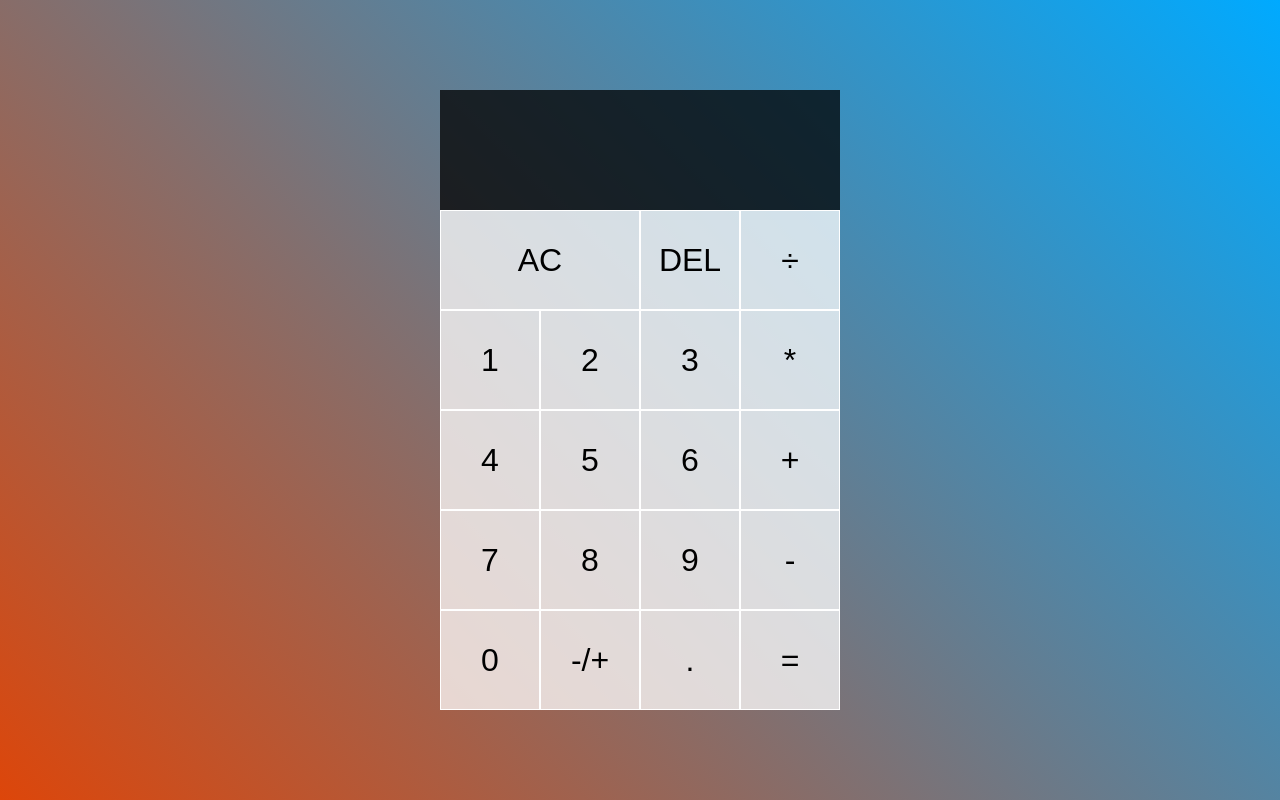
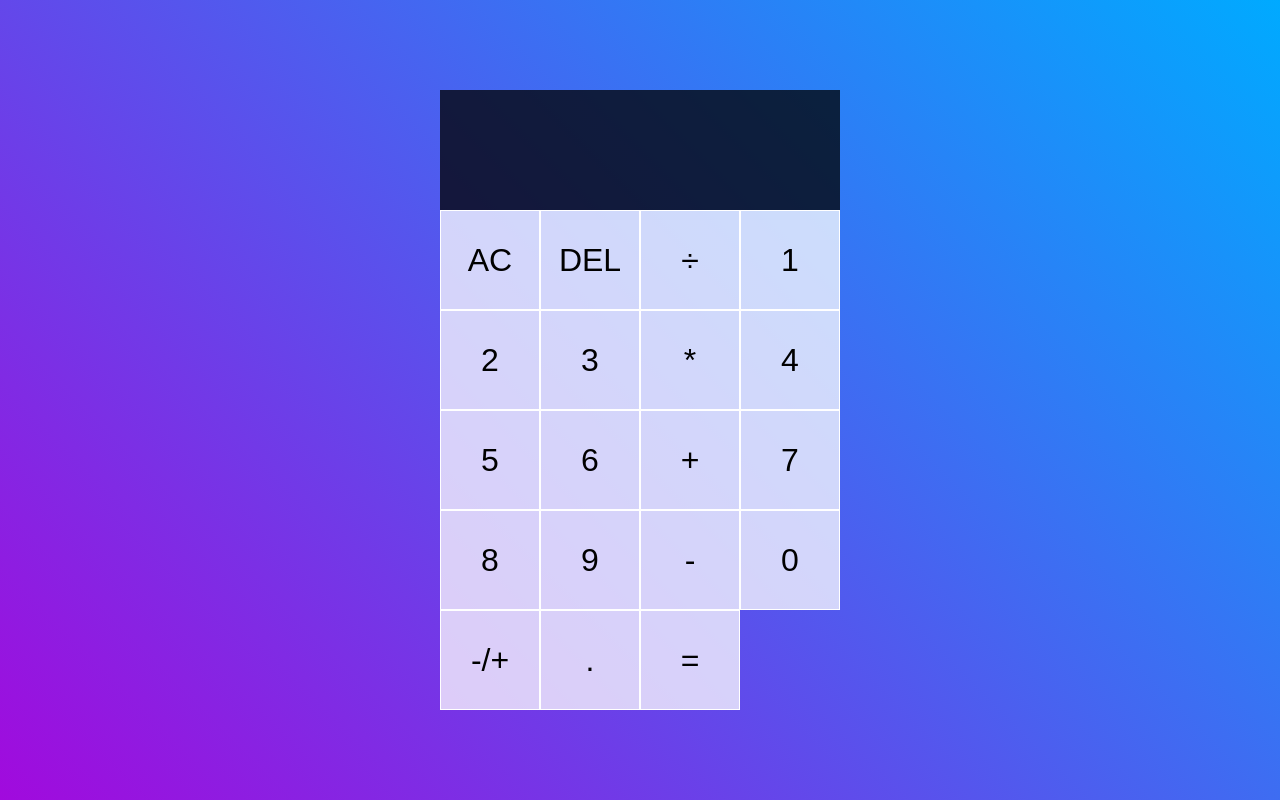
Before and after one commit to pubec929/Calculator, a plain HTML site: page index.html in a window 1280 px wide. Drawn offline with Linux system fonts and the light colour scheme.

Commit message:
add new background and icon

```diff
--- a/styless.css
+++ b/styless.css
@@ -9,7 +9,7 @@
 body {
 	padding: 0;
 	margin: 0;
-	background: linear-gradient(225deg, #00aaff, #dd460a);
+	background: linear-gradient(225deg, #00aaff, #a10add);
 }
 
 .calculator-grid {
@@ -33,10 +33,6 @@ body {
 	background-color: rgba(255, 255, 255, 0.9);
 }
 
-.span-two {
-	grid-column: span 2;
-}
-
 .output {
 	grid-column: 1 / -1;
 	background-color: rgba(0, 0, 0, 0.75);
```
Also changed, not shown: images/calculator_icon.png (added).
